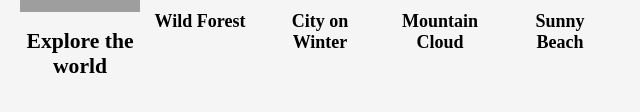
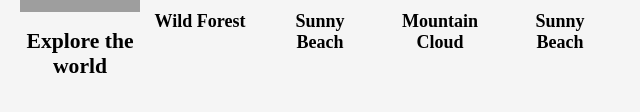
Before and after one commit to acciojob/Expanding-Cards-Katasravani, a website: page main.html in a window 1280 px wide. Shown: the part 478-590 px from the top of the page, 320-960 px from the left. Drawn offline with Linux system fonts and the light colour scheme; grey boxes are pictures that could not be loaded.

Commit message:
created a submission

```diff
--- a/main.html
+++ b/main.html
@@ -59,7 +59,7 @@
 
     <div id="panel-3" class="panel" onclick="toggleActive(3)">
         <img src="https://images.unsplash.com/photo-1507525428034-b723cf961d3e?ixlib=rb-1.2.1&ixid=eyJhcHBfaWQiOjEyMDd9&auto=format&fit=crop&w=1353&q=80" alt="Image 3">
-        <div class="img-text">City on Winter</div>
+        <div class="img-text">Sunny Beach</div>
     </div>
 
     <div id="panel-4" class="panel" onclick="toggleActive(4)">
```
